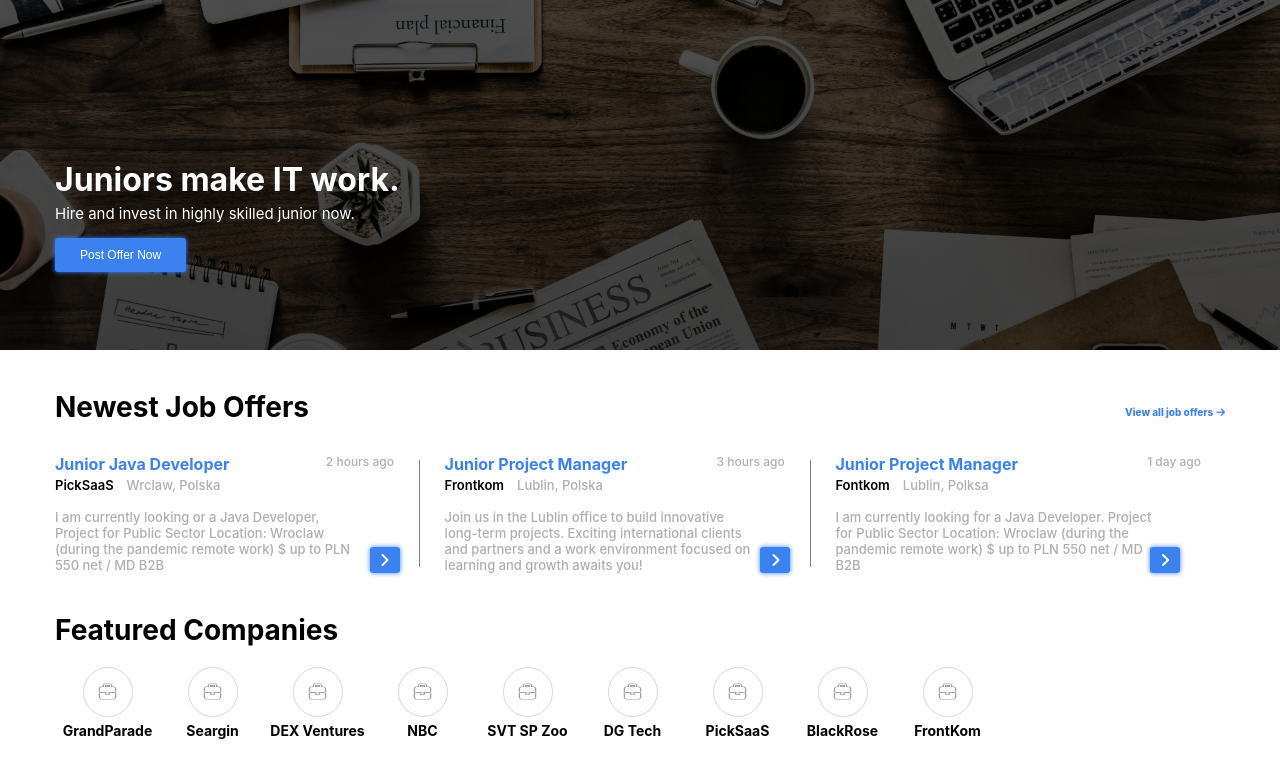
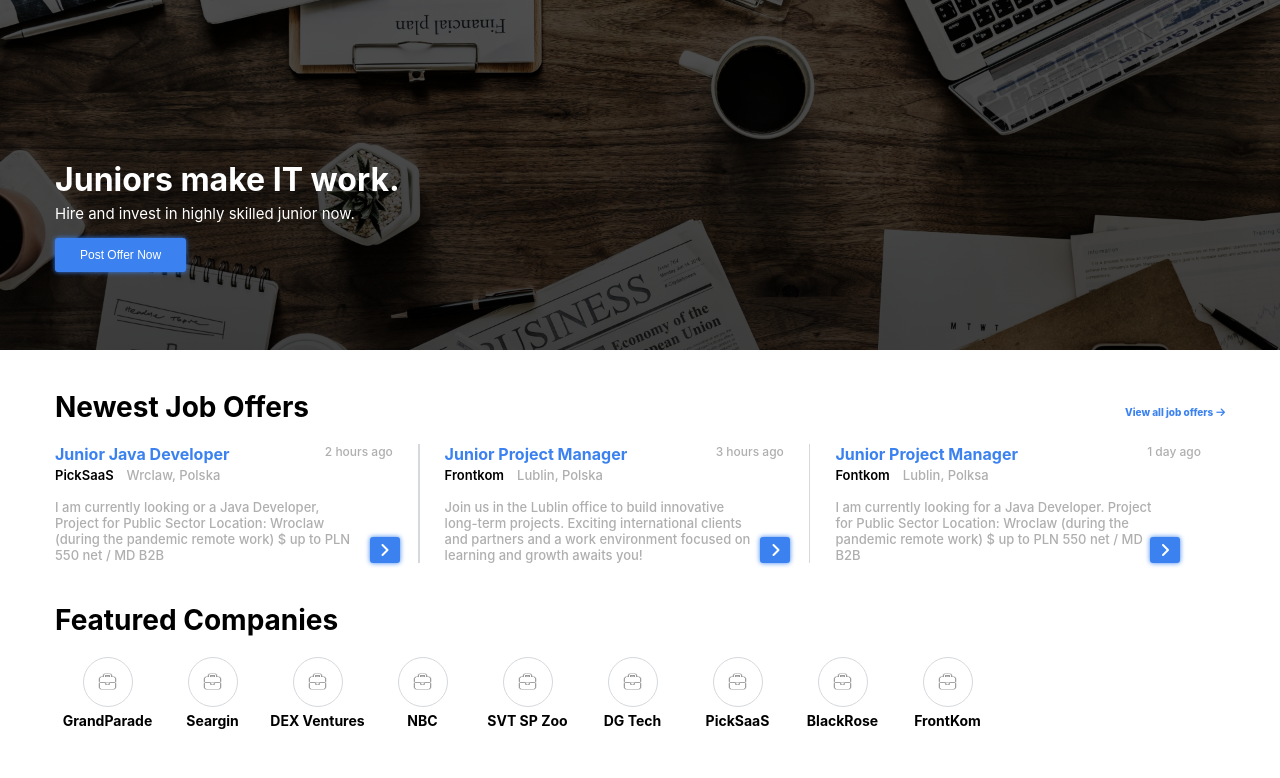
Before and after one commit to apkt1apkt/jjo, a React (Create React App) app: page / in a window 1280 px wide. Shown: the top 778 px of the page. Built offline with nearby package versions, Linux system fonts and the light colour scheme.

Commit message:
fix divider color

```diff
--- a/src/components/BorderedIcon.tsx
+++ b/src/components/BorderedIcon.tsx
@@ -1,3 +1,5 @@
+import { lightGrayColor } from "../styles";
+
 export default function BorderedIcon(props: BorderedIconProps) {
   return (
     <span style={STYLES.container}>
@@ -16,7 +18,7 @@ const STYLES = {
     borderStyle: "solid",
     borderWidth: 1.5,
     padding: "14px 16px",
-    borderColor: "#D5D8DC",
+    borderColor: lightGrayColor,
   },
   icon: {
     textShadow: "0px 0px 1px #000000, 0px 0px 1px #000000",
--- a/src/components/JobOfferCard.tsx
+++ b/src/components/JobOfferCard.tsx
@@ -1,4 +1,4 @@
-import { grayColor, primaryColor } from "../styles";
+import { grayColor, lightGrayColor, primaryColor } from "../styles";
 
 export default function JobOfferCard(props: JobOfferCardProps) {
   const { title, company, time, description, location } = props;
@@ -41,9 +41,9 @@ const STYLES = {
     position: "relative" as const,
   },
   showDivider: {
-    width: 2,
-    margin: "6px 25px",
-    backgroundColor: "grey",
+    width: 5,
+    margin: "0px 25px",
+    backgroundColor: lightGrayColor,
   },
   hideDivider: {
     margin: "6px 12px",
--- a/src/content/JobOffers.tsx
+++ b/src/content/JobOffers.tsx
@@ -29,7 +29,7 @@ const STYLES = {
     marginTop: 40,
   },
   jobOffers: {
-    marginTop: 20,
+    marginTop: 10,
     display: "grid",
     gridTemplateColumns: "33.3% 33.40% 33.3%",
   },
--- a/src/styles.ts
+++ b/src/styles.ts
@@ -1,3 +1,5 @@
 export const primaryColor = "#3B82F0";
 
 export const grayColor = "#AFAFAF";
+
+export const lightGrayColor = "#D5D8DC";
```
